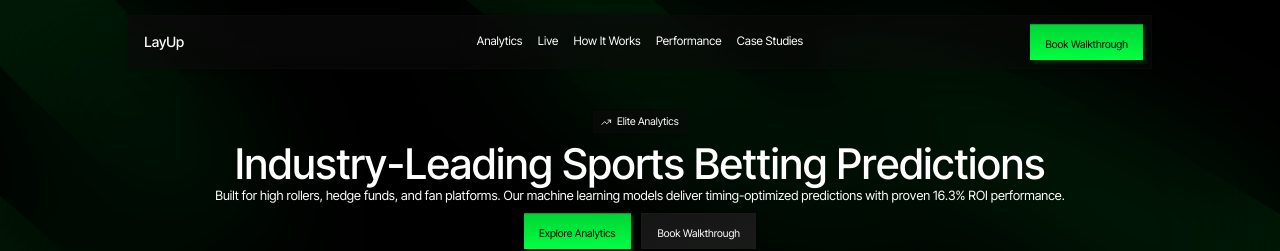
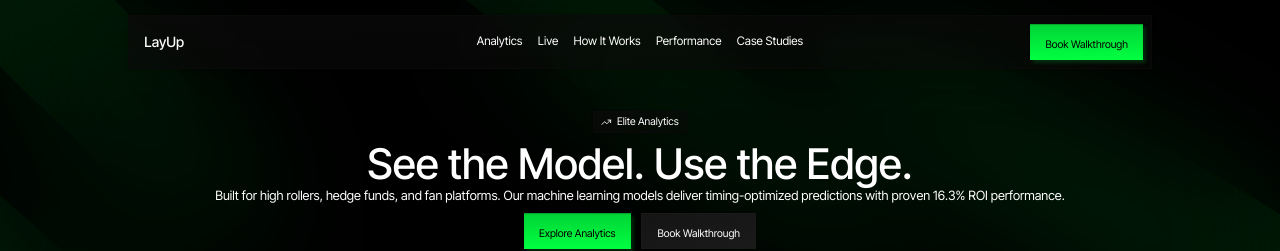
Before and after one commit to vitaleymulikacatchup/79dc14be-1317-4fa1-8125-ac42c53c8a1b, a Next.js app: page / in a window 1280 px wide. Shown: the top 251 px of the page. Built offline with nearby package versions, Linux system fonts and the light colour scheme.

Commit message:
Update project files

```diff
--- a/src/app/page.tsx
+++ b/src/app/page.tsx
@@ -38,7 +38,7 @@
 
       <div id="hero" data-section="hero">
         <HeroBillboard
-          title="Industry-Leading Sports Betting Predictions"
+          title="See the Model. Use the Edge."
           description="Built for high rollers, hedge funds, and fan platforms. Our machine learning models deliver timing-optimized predictions with proven 16.3% ROI performance."
           tag="Elite Analytics"
           tagIcon={TrendingUp}
```
